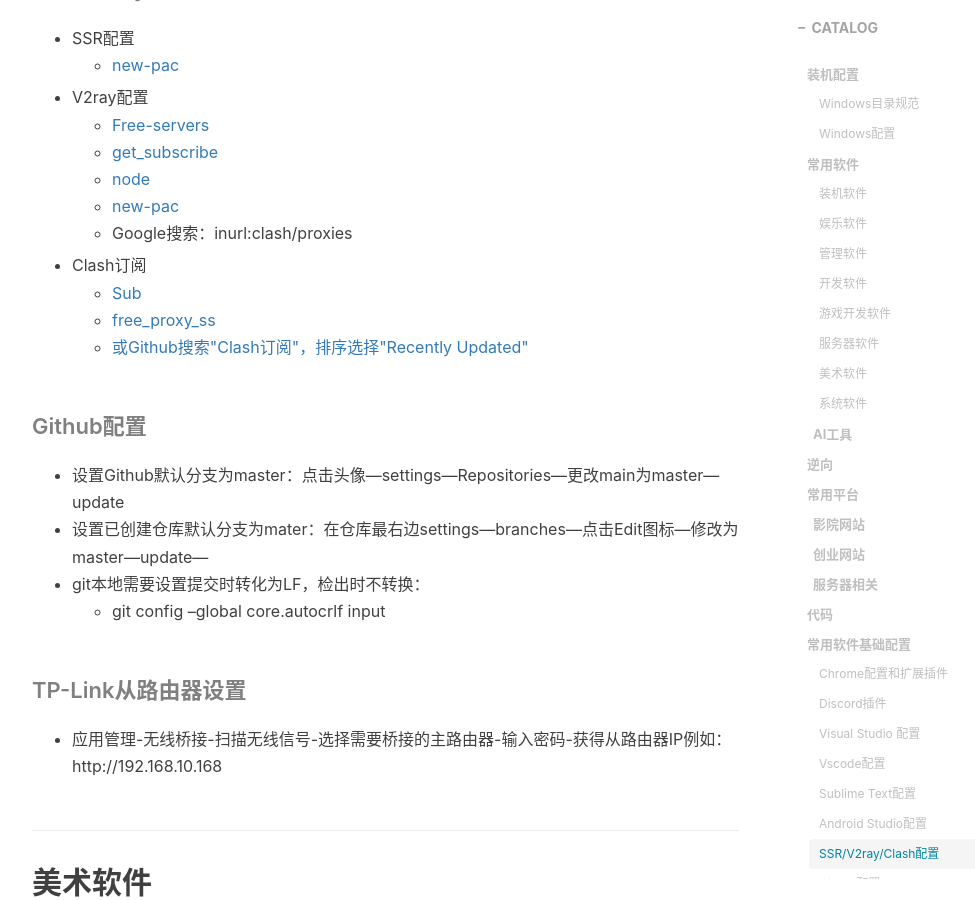
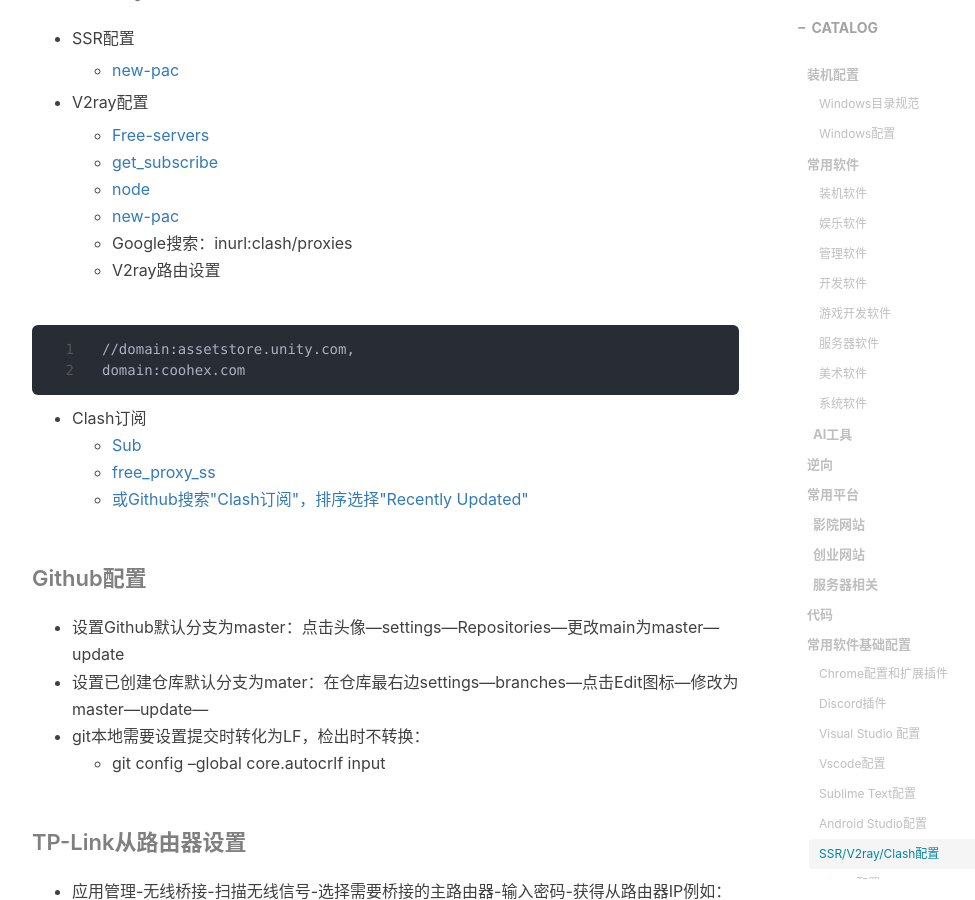
Before and after one commit to gumcstronger/gumcstronger.github.io, a Jekyll site: the page built from _posts/2022/2022-08-24-windows.md, in a window 1280 px wide and 900 px high, scrolled down 9599 px. Shown: the whole window, without its empty margins (233-1208 px from the left). Built offline with Jekyll 4.4.1, drawn with Linux system fonts in a browser that asks for light colours; comment, search, counter and statistics services are not loaded.

Commit message:
Update 2022-08-24-windows.md

````diff
--- a/_posts/2022/2022-08-24-windows.md
+++ b/_posts/2022/2022-08-24-windows.md
@@ -321,13 +321,22 @@
 #### SSR/V2ray/Clash配置
 
 - SSR配置
+
   - [new-pac](https://github.com/Alvin9999/new-pac/wiki/ss%E5%85%8D%E8%B4%B9%E8%B4%A6%E5%8F%B7)
 - V2ray配置
+
   - [Free-servers](https://github.com/Pawdroid/Free-servers)
   - [get_subscribe](https://github.com/ermaozi/get_subscribe)
   - [node](https://github.com/Vauth/node)
   - [new-pac](https://github.com/Alvin9999/new-pac/wiki/v2ray%E5%85%8D%E8%B4%B9%E8%B4%A6%E5%8F%B7)
   - Google搜索：inurl:clash/proxies
+  - V2ray路由设置
+
+```
+//domain:assetstore.unity.com,
+domain:coohex.com
+```
+
 - Clash订阅
   - [Sub](https://github.com/anaer/Sub)
   - [free_proxy_ss](https://github.com/learnhard-cn/free_proxy_ss)
````
